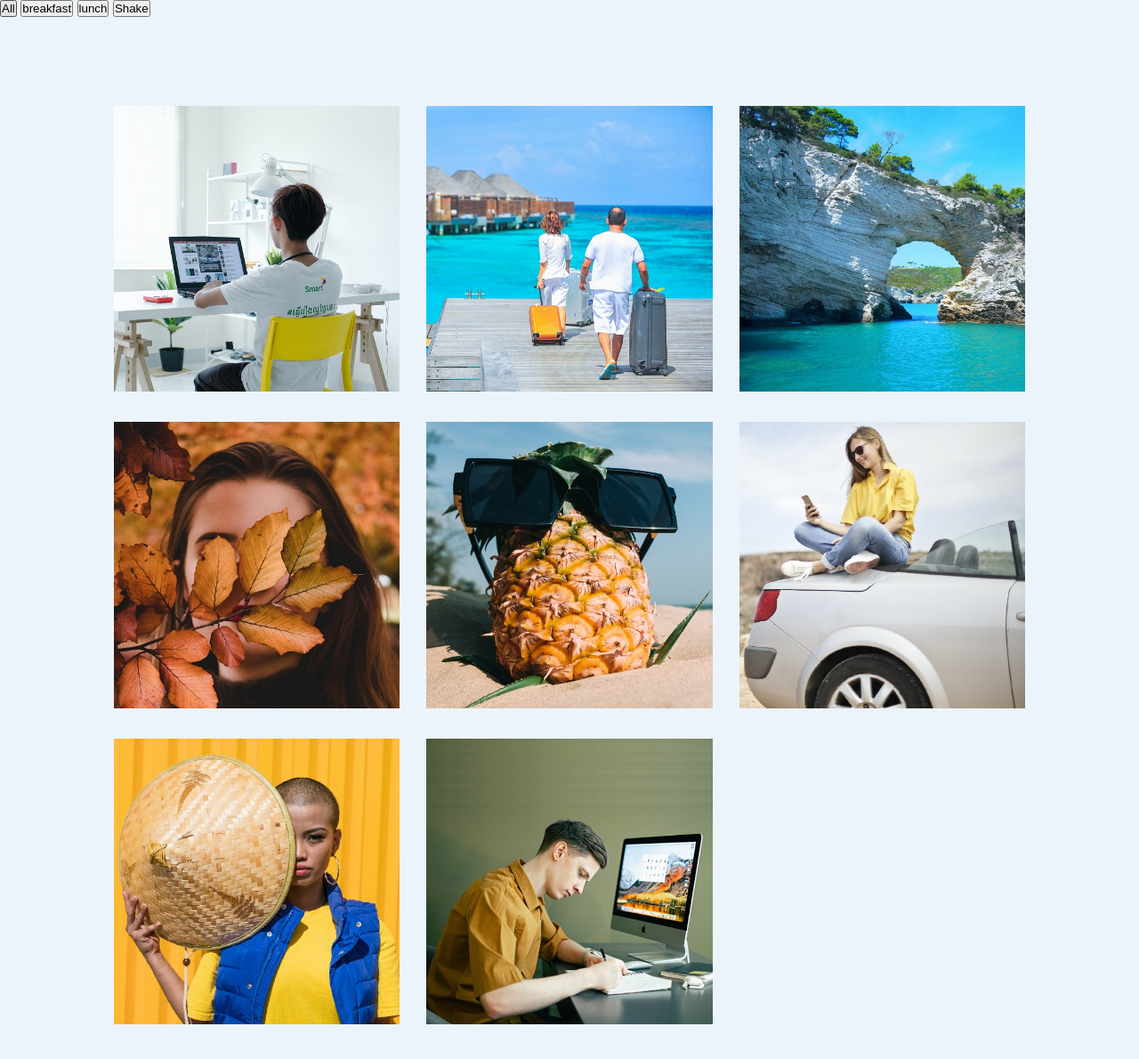
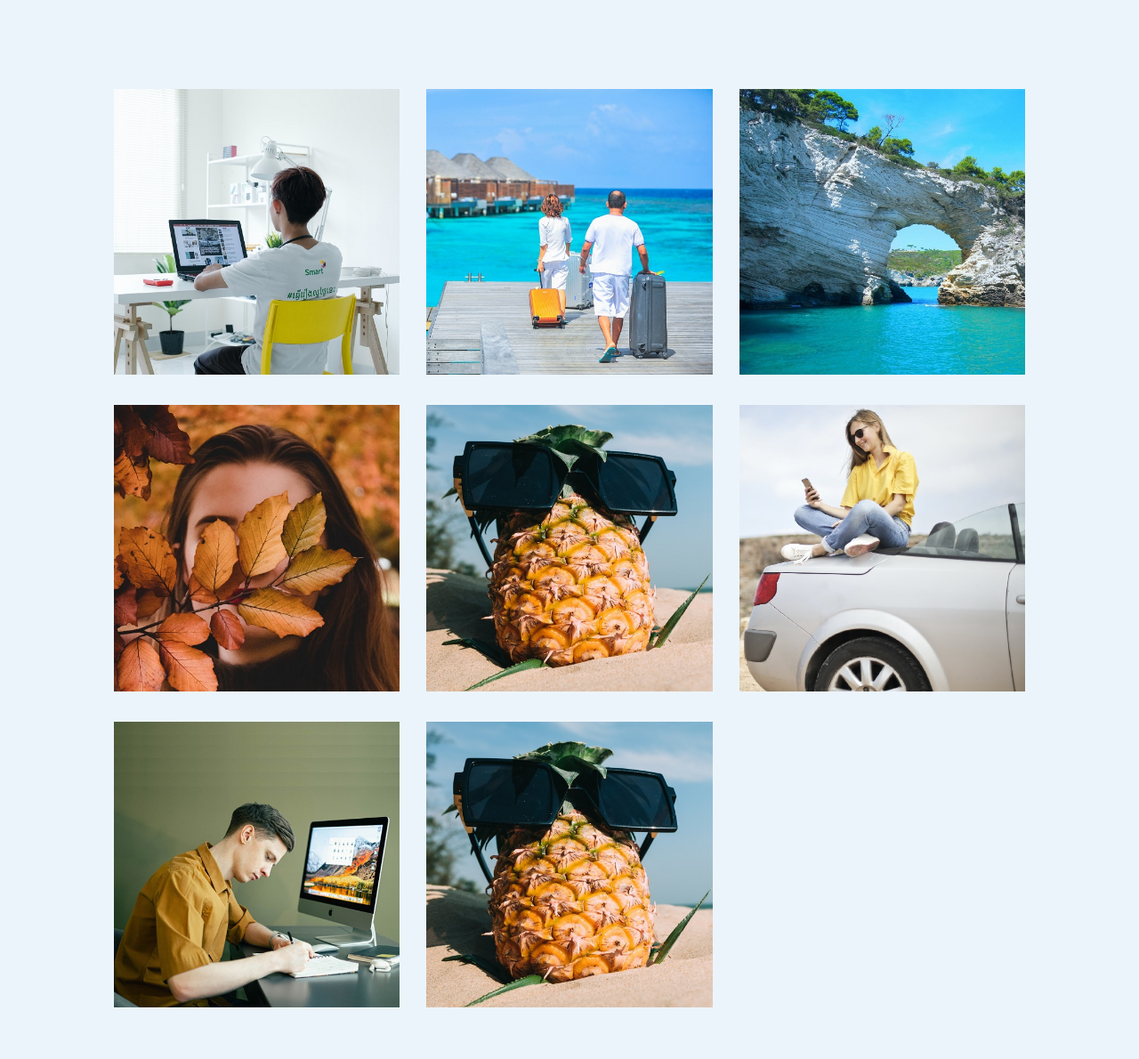
Before and after one commit to ItonRomero/ImageGallery, a plain HTML site: page index.html in a window 1280 px wide. Shown: the whole page at 89% size. Drawn offline with nearby package versions, Linux system fonts and the light colour scheme.

Commit message:
updated images

```diff
--- a/index.html
+++ b/index.html
@@ -17,59 +17,38 @@
 
       <div class="full-img" id="fullImgBox">
 
-
-
-            <!-- <div class="row">
-                  <div class="col-2">
-                         <h2 class="title">My Projects</h2>
-                         <h2 class="title">My Projects</h2>
-                         <h2 class="title">My Projects</h2>
-                  </div>
-
-                  <div class="col-2">
-                <div class="carousel owl-carousel">
+             <!-- <div class="container">
+               <div class="left-content"></div>
                   <div class="card">
                     <div class="box">
-                            <img src="img/img1.jpg" id="fullImg" alt="">
+                      <img src="img/img1.jpg" alt="">
                       </div>
                   </div>
                   <div class="card">
                     <div class="box">
-                            <img src="img/img1.jpg" id="fullImg" alt="">
-
+                      <img src="img/img1.jpg" alt="">
+                      </div>
+                  </div>
+                </div>
+                <div class="right-content"></div>
+                  <div class="card">
+                    <div class="box">
+                      <h1>test</h1>
                       </div>
                   </div>
                   <div class="card">
                     <div class="box">
-                            <img src="img/img1.jpg" id="fullImg" alt="">
-
-                        </div>
-                    </div>
-                    <div class="card">
-                        <div class="box">
-                            <img src="img/img1.jpg" id="fullImg" alt="">
-
-                        </div>
-                    </div>
-                    <div class="card">
-                        <div class="box">
-                            <img src="img/img1.jpg" id="fullImg" alt="">
-
+                      <img src="img/img1.jpg" alt="">
                       </div>
                   </div>
                 </div>
-                </div>
-            </div>  -->
-        <!-- </section> -->
+             </div> -->
+
+
 
       </div>
 
-      <div class="btn-container">
-        <button class="filter-btn" type="button" data-id="all">All</button>
-        <button class="filter-btn" type="button" data-id="breakfast">breakfast</button>
-        <button class="filter-btn" type="button" data-id="lunch">lunch</button>
-        <button class="filter-btn" type="button" data-id="shake">Shake</button>
-      </div>
+
 
 
       <div class="img-gallery">
@@ -142,7 +121,7 @@
          {
           id: 7,
           title: "item7",
-          img: "img/img7.jpg",
+          img: "img/img8.jpg",
           img2: "img/img8.jpg",
           desc: "img/img7.jpg",
           category: "lunch"
@@ -150,7 +129,7 @@
          {
           id: 8,
           title: "item8",
-          img: "img/img8.jpg",
+          img: "img/img5.jpg",
           img2: "img/img1.jpg",
           desc: "img/img8.jpg",
           category: "breakfast"
@@ -201,7 +180,9 @@
                 const imageTitle = menu.filter(function (menuItem) {
 
                 if (menuItem.title === category) {
+                  console.log(menuItem.id)
               return menuItem;
+
                 }
                 })
                 diplaySelectedImages(imageTitle)
@@ -221,7 +202,6 @@
        return `
             <span id="ex">X</span>
           <img src=${Selected.img} alt=${Selected.title} class="photo" />
-           <img src=${Selected.img2} alt=${Selected.title} class="photo" />
          `;
         });
          displayImg = displayImg.join("");
--- a/style.css
+++ b/style.css
@@ -24,6 +24,11 @@ body{
       box-shadow: 0 32px 75px rgba(68, 77, 136, 0.2);
 }
 
+
+.container {
+    display: flex;
+}
+
 .full-img {
       width: 100%;
       height: 100vh;
@@ -36,10 +41,12 @@ body{
       justify-content: center;
       z-index: 100;
 }
+
 .full-img img {
       width: 90%;
       max-width: 500px;
 }
+
 .full-img span{
       position: absolute;
       top: 5%;
```
Lines whose indentation alone changed are shown as unchanged.
